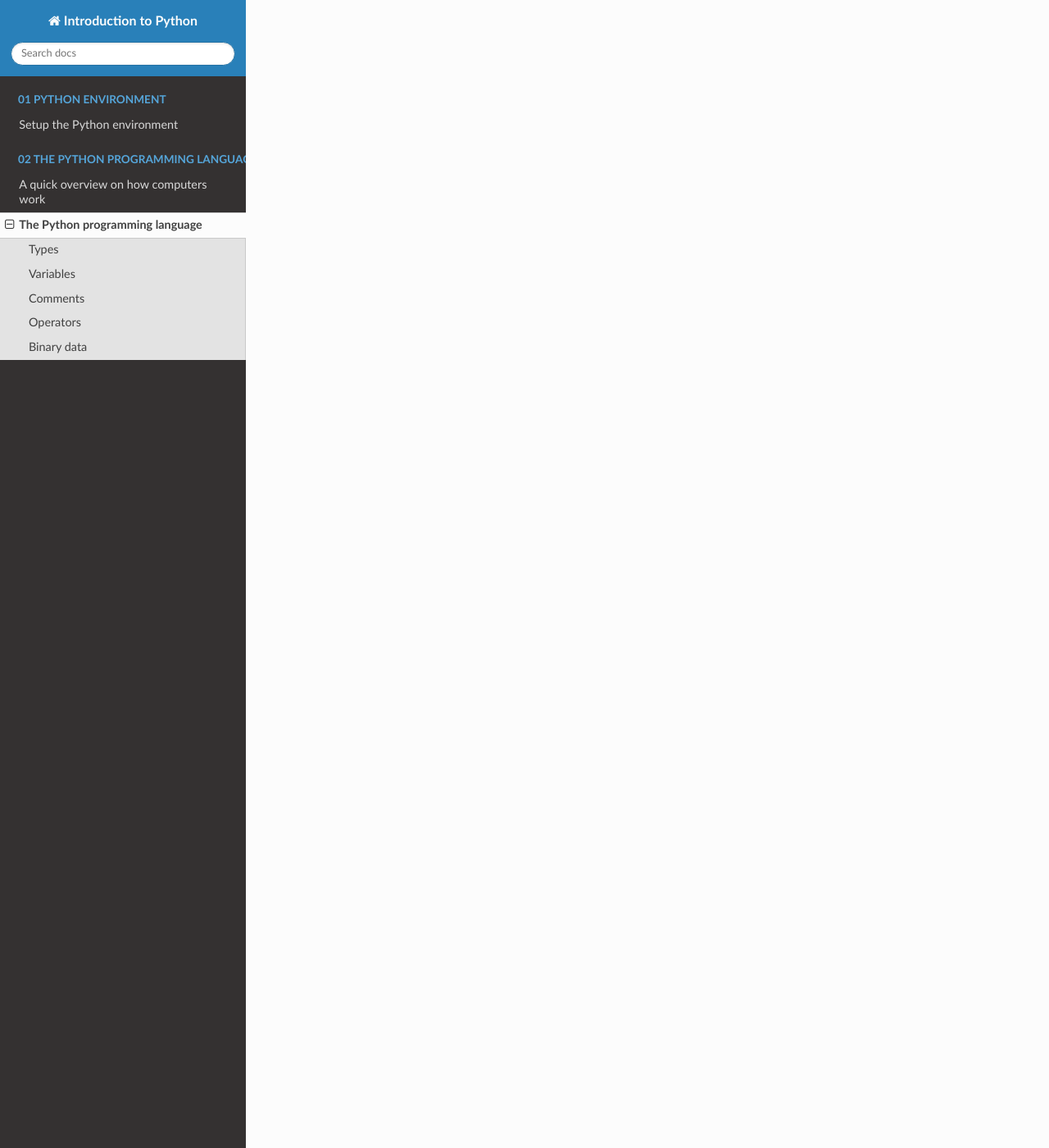
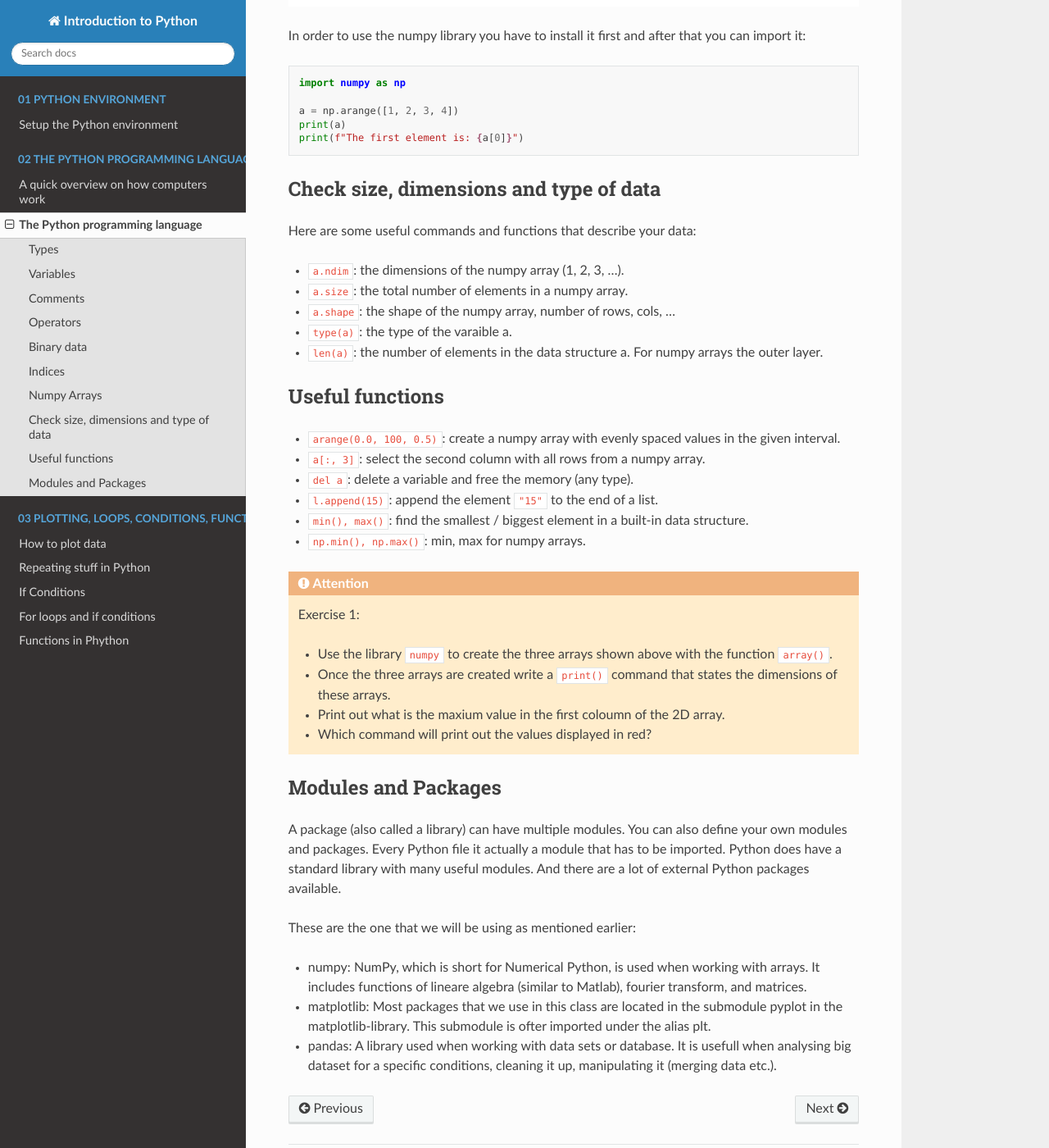
Before and after one commit to willi-kappler/python_intro, a Sphinx documentation site: the page built from docs/intro02/python_overview.rst, in a window 1280 px wide and 1400 px high, scrolled down 5746 px. Shown: the whole window at 82% size. Built offline with Sphinx 7.4.7 and the Read the Docs theme 3.1.0, drawn with Linux system fonts in a browser that asks for light colours; some of the changed text lies outside the part shown.

Commit message:
Add more content: loops, conditions, plotting.

```diff
--- a/docs/intro01/python_environment.rst
+++ b/docs/intro01/python_environment.rst
@@ -52,3 +52,7 @@
 
     # Show everything in the end:
     plt.show()
+
+The result should look something like this:
+
+.. image:: sine_plot.png
--- a/docs/intro02/python_overview.rst
+++ b/docs/intro02/python_overview.rst
@@ -3,7 +3,7 @@
 
 Python is a dynamically and strictly typded interpreted programming language.
 
-You have already seen a small python program in the last chapter. Python files have the file exrension ".py".
+You have already seen a small python program in the last chapter. Python files have the file exrension **".py"**.
 Each program contains statements, which can be definitions or expressions.
 
 Types
@@ -19,7 +19,7 @@
 * The absence of a value: ``None``
 
 Integer is a whole number, while a floating-point number, also known as a float contains decimal places. Please be
-aware that in python the decimal separator is a not a comma (",") as used in German but a fullstop ".". If the input
+aware that in python the decimal separator is a not a comma (``","``) as used in German but a fullstop ``"."``. If the input
 does not consist of numbers but of letters, punctuaction marks, digits, empty spaces (basically anything other than
 just numbers), then it is defindes as a character string, or often referred to as a string. When you define a string you
 put the input into quotation marks.
@@ -52,7 +52,7 @@
 
 Variables are also very important in Python and other programming languages. As the name implies they can change their values unlike constants.
 In Python and other dynamically typed programming languages, variables can also change their types.
-A variable is a reference to a stored value. For instance if your code contains the line a=3, that means that the value
+A variable is a reference to a stored value. For instance if your code contains the line ``a=3``, that means that the value
 3 is stored under the variable a. Variables can be assigned to individual values, lists, matrix, strings, arrays etc.
 
 Examples:
@@ -87,17 +87,17 @@
 
     l2[0] = 10
 
-    print(l1) # 10, 2, 3
-    print(l2) # 10, 2, 3
+    print(f"The first list is: {l1}") # 10, 2, 3
+    print(f"The second list is: {l2}") # 10, 2, 3
 
 Comments
 --------
 
-To add comments use the # symbol. It is very essential that you get used to commenting your code. That helps if
+To add comments use the ``"#"`` symbol. It is very essential that you get used to commenting your code. That helps if
 you 1. need to go back to your code at a later stage, or 2. give the code to someone else or 3. If this is part of the
 exam and the examiners need to grade your exercise. Using descriptive names will help you and others understand
-the code more easily later on. This means, a variable named "CO2_values_monthly_filtered" tells you directly what
-this dataset is and for instance if it is filtered or not, compared to "Data" or "test123".
+the code more easily later on. This means, a variable named ``"CO2_values_monthly_filtered"`` tells you directly what
+this dataset is and for instance if it is filtered or not, compared to ``"Data"`` or ``"test123"``.
 
 Always remember that more time is spend reading a code than writing it. So the more effort you put into commenting
 it so that a reader (which might well be you in the future) can easily understand what the code is doing. Ideally start
@@ -135,14 +135,14 @@
     l1 = [1, 2, 3]
     l2 = [4, 5, 6]
     l3 = l1 + l2
-    l3[0]
+    print(l3[0])
 
     t1 = (5, 5, 5)
     t2 = (7, 7, 7)
     t3 = t1 + t2
-    t3[-2]
+    print(t3[-2])
 
-As you can tell, you can use the "+" operator to add strings. And you can multiply a string with a number, which
+As you can tell, you can use the ``"+"`` operator to add strings. And you can multiply a string with a number, which
 causes the string to be printed several times. However, you can not add a number (integer or float) with a string.
 
 Binary data
@@ -178,3 +178,84 @@
     a = 1.1 + 2.2
     print(a) # 3.300000000000000003
     a == 3.3 # False
+
+Indices
+-------
+
+As you have seen the index operator "[]" can be used on data structure to access the elements of that data structure.
+Typical data structres in Python used in this class are list, tuples, arrays and dictionary. Remind yourself of the
+difference between these different datatypes.
+
+* numpy arrays: all elements are of the same type
+* list: elements can be of different type
+* tuple: elemnts can be of different type but the values and types can not be changend once defined
+* dictionary: a mapping between a key and a value. Can be changed. Keys must be of the same types, values can be of different types.
+
+Numpy Arrays
+------------
+
+In the library ``numpy`` the function ``array()`` enables you to define different arrays, such as for instance a 1D array, a
+2D array, 3D array. These are defined row-wise (row-major):
+
+.. image:: arrays_index.png
+
+Examples of a 1D, 2D and 3D array. Imagine that all values in the second array (the one in the back) of
+the 3D array are 1:
+
+.. image:: 1D_2D_3D_arrays.png
+
+In order to use the numpy library you have to install it first and after that you can import it:
+
+.. code-block:: python
+
+    import numpy as np
+
+    a = np.arange([1, 2, 3, 4])
+    print(a)
+    print(f"The first element is: {a[0]}")
+
+Check size, dimensions and type of data
+---------------------------------------
+
+Here are some useful commands and functions that describe your data:
+
+* ``a.ndim``: the dimensions of the numpy array (1, 2, 3, ...).
+* ``a.size``: the total number of elements in a numpy array.
+* ``a.shape``: the shape of the numpy array, number of rows, cols, ...
+
+* ``type(a)``: the type of the varaible a.
+* ``len(a)``: the number of elements in the data structure a. For numpy arrays the outer layer.
+
+Useful functions
+-----------------
+
+* ``arange(0.0, 100, 0.5)``: create a numpy array with evenly spaced values in the given interval.
+* ``a[:, 3]``: select the second column with all rows from a numpy array.
+* ``del a``: delete a variable and free the memory (any type).
+* ``l.append(15)``: append the element ``"15"`` to the end of a list.
+* ``min(), max()``: find the smallest / biggest element in a built-in data structure.
+* ``np.min(), np.max()``: min, max for numpy arrays.
+
+.. attention:: Exercise 1:
+
+    * Use the library ``numpy`` to create the three arrays shown above with the function ``array()``.
+    * Once the three arrays are created write a ``print()`` command that states the dimensions of these arrays.
+    * Print out what is the maxium value in the first coloumn of the 2D array.
+    * Which command will print out the values displayed in red?
+
+Modules and Packages
+--------------------
+
+A package (also called a library) can have multiple modules. You can also define your own modules and packages.
+Every Python file it actually a module that has to be imported.
+Python does have a standard library with many useful modules.
+And there are a lot of external Python packages available.
+
+These are the one that we will be using as mentioned earlier:
+
+* numpy: NumPy, which is short for Numerical Python, is used when working with arrays. It includes functions of lineare
+  algebra (similar to Matlab), fourier transform, and matrices.
+* matplotlib: Most packages that we use in this class are located in the submodule pyplot in the matplotlib-library. This submodule
+  is ofter imported under the alias plt.
+* pandas: A library used when working with data sets or database. It is usefull when analysing big dataset for a specific
+  conditions, cleaning it up, manipulating it (merging data etc.).
```
Also changed, not shown: docs/index.rst (+8 -0 lines), docs/intro02/computer_overview.rst (+15 -0 lines), docs/intro03/conditions.rst (added, +29 -0 lines), docs/intro03/functions.rst (added, +21 -0 lines), docs/intro03/loops.rst (added, +97 -0 lines), docs/intro03/plotting.rst (added, +59 -0 lines), docs/intro01/sine_plot.png (added), docs/intro02/1D_2D_3D_arrays.png (added), docs/intro02/arrays_index.png (added), docs/intro02/computer_overview.png (added), 2 other files.
